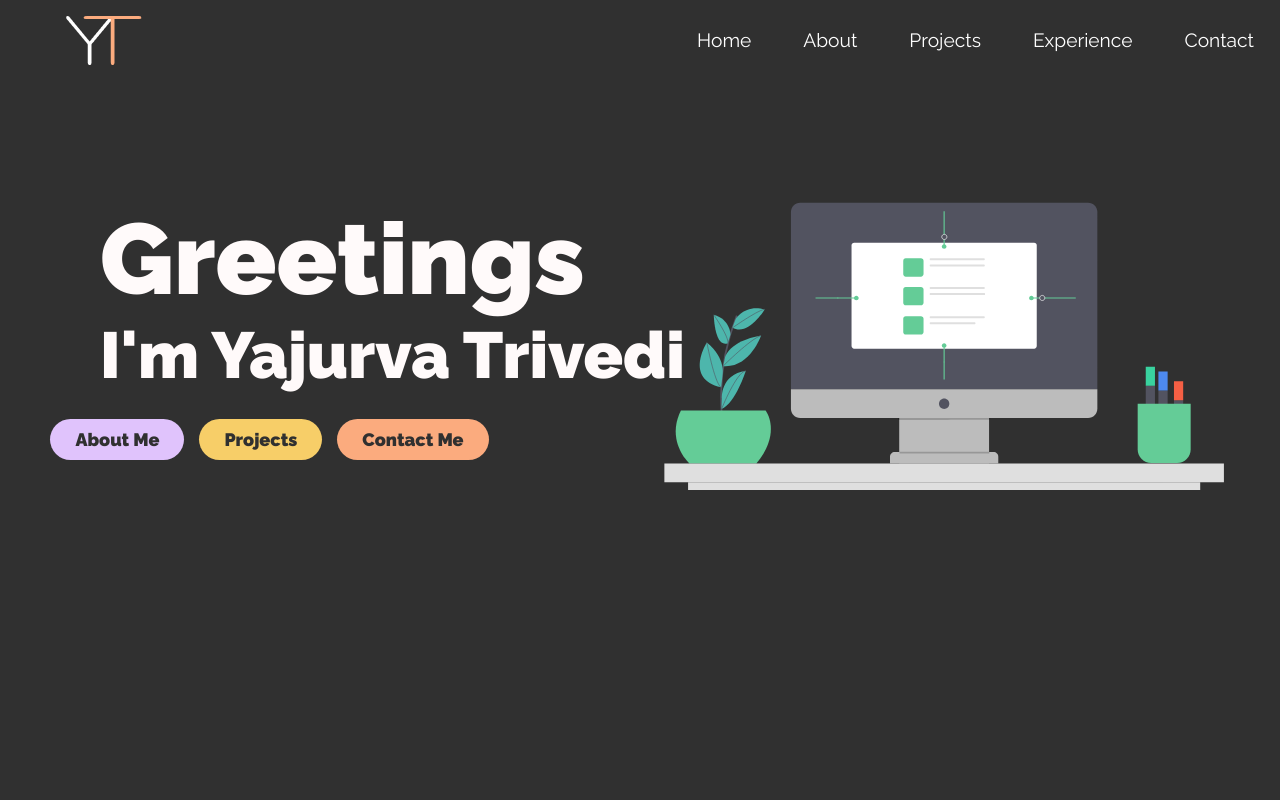
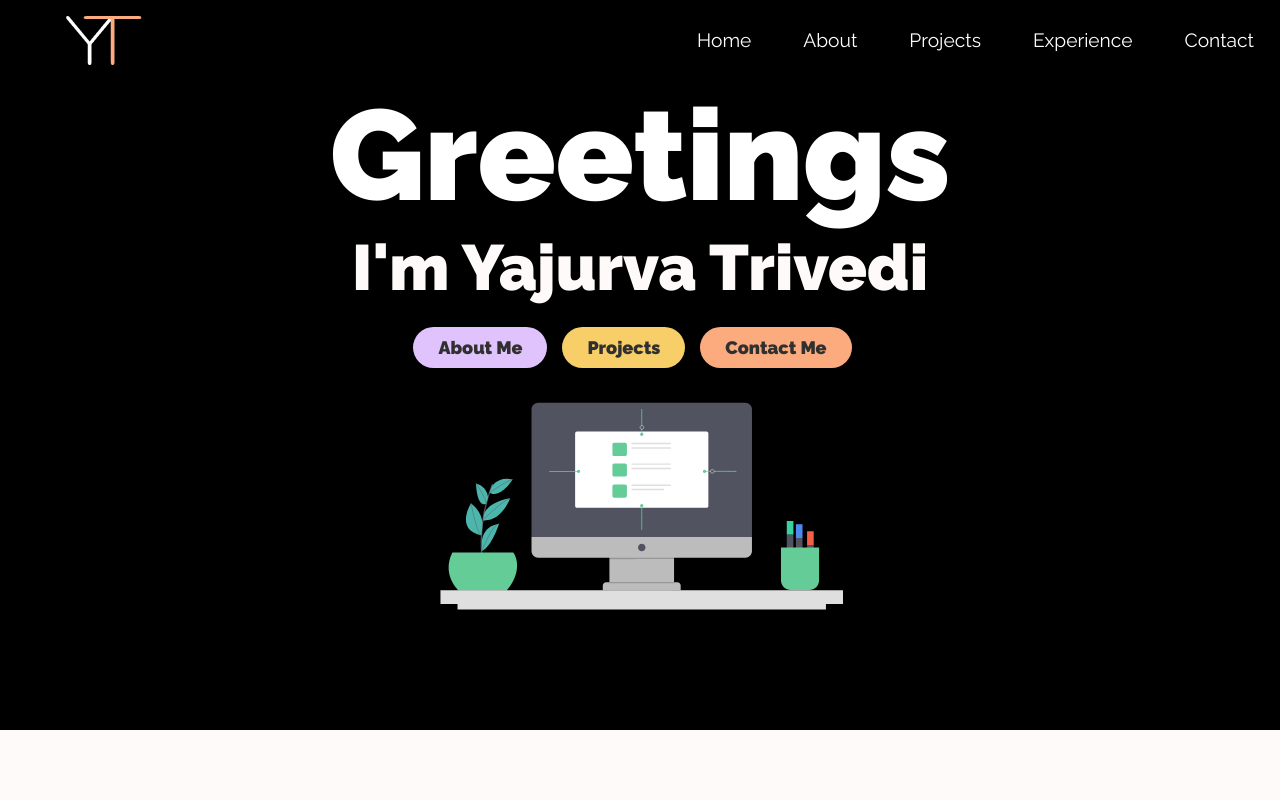
Before and after one commit to yaj-23/personal-site, a React (Create React App) app: page / in a window 1280 px wide. Shown: the top 800 px of the page. Built offline with nearby package versions, Linux system fonts and the light colour scheme.

Commit message:
hero_changed

```diff
--- a/src/components/navbar/Navbar.css
+++ b/src/components/navbar/Navbar.css
@@ -11,7 +11,7 @@
   font-family: "Raleway", sans-serif;
 }
 .navbar.active {
-  background: #303030;
+  background: black;
   transition: all 0.6s ease;
   color: white;
 }
--- a/src/components/pages/Hero.css
+++ b/src/components/pages/Hero.css
@@ -1,37 +1,32 @@
 .hero-container {
   margin-top: -80px;
-  height: 100vh;
-  width: 100%;
+  padding: 5rem;
   display: flex;
   flex-direction: column;
-  background-color: #303030;
-  /*background: url("../images/Hero1.png");*/
-  object-fit: contain;
-  z-index: -1;
+  background-color: black;
 }
 
 .greetings {
-  color: snow;
-  font-size: 100px;
+  text-align: center;
+  color: white;
+  font-size: 8rem;
   font-family: "Raleway", sans-serif;
   font-weight: 600;
-  margin-top: 200px;
-  margin-left: 100px;
 }
 
 .name {
+  text-align: center;
   color: snow;
-  font-size: 65px;
+  font-size: 4rem;
   font-family: "Raleway", sans-serif;
   font-weight: 600;
-  margin-left: 100px;
 }
 
-.buttons {
+.buttons_hero {
+  margin-top: 2%;
+  justify-content: center;
   display: flex;
   flex-direction: row;
-  margin-left: 100px;
-  margin-top: 50px;
 }
 
 .button-one {
@@ -46,9 +41,9 @@
 }
 
 .anim {
-  margin-top: -250px;
-  width: 45%;
-  margin-left: 150px;
+  margin-top: 1%;
+  align-self: center;
+  width: 37%;
   transform: scale(1);
   transition: all 0.3s ease-in-out;
 }
--- a/src/components/pages/Hero.js
+++ b/src/components/pages/Hero.js
@@ -25,7 +25,7 @@ function Hero() {
                 <h1 className="greetings">Greetings</h1>
                 <p className="name">I'm Yajurva Trivedi</p>
 
-                <div className='buttons'>
+                <div className='buttons_hero'>
                     <Link to='about' className='button-one'  duration={800} smooth={true}>
                         <Button buttonStyle='btn-primary' buttonColor='primary' buttonSize='btn-medium'>
                             About Me
@@ -43,10 +43,8 @@ function Hero() {
                             Contact Me
                         </Button>
                     </Link>
-
-                    <div className="anim" ref={anim}></div>
-
                 </div>
+                 <div className="anim" ref={anim}></div>*
 
 
             </div>
```
Also changed, not shown: 1 other file (tests, documents, lock files or other folders).
